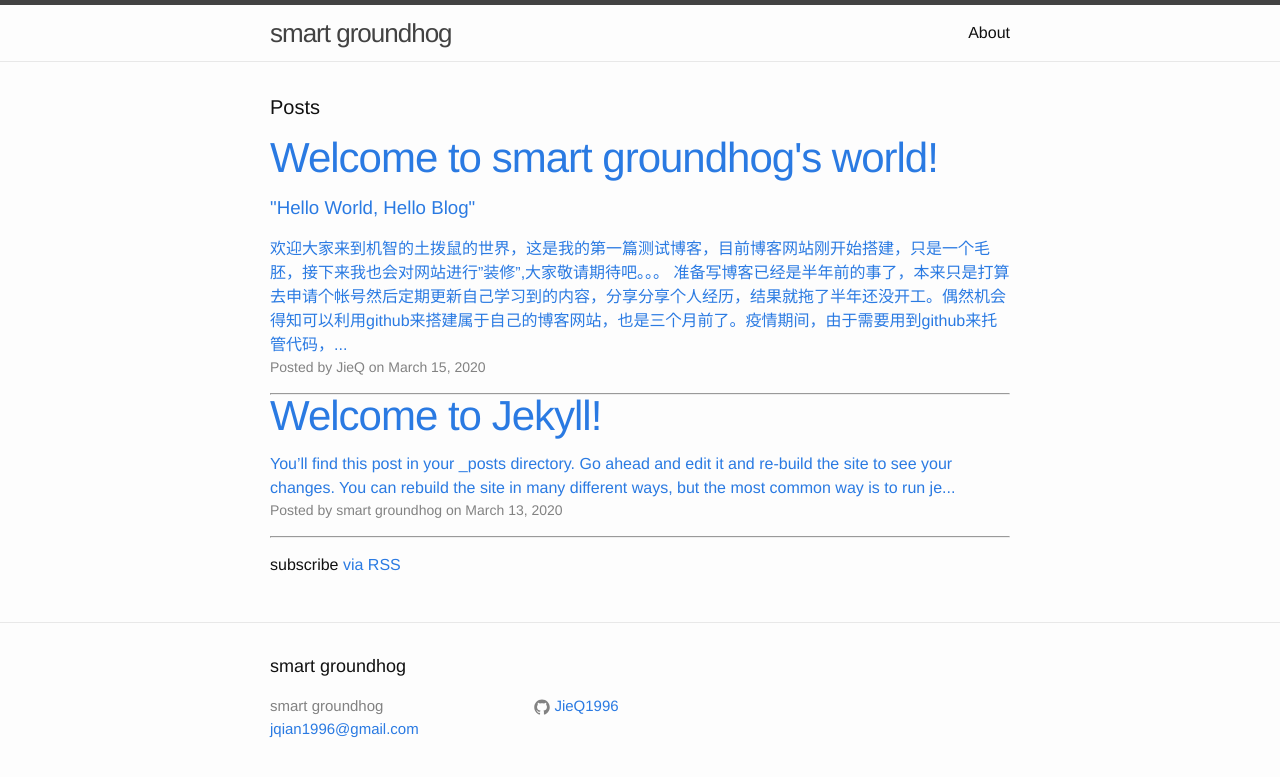
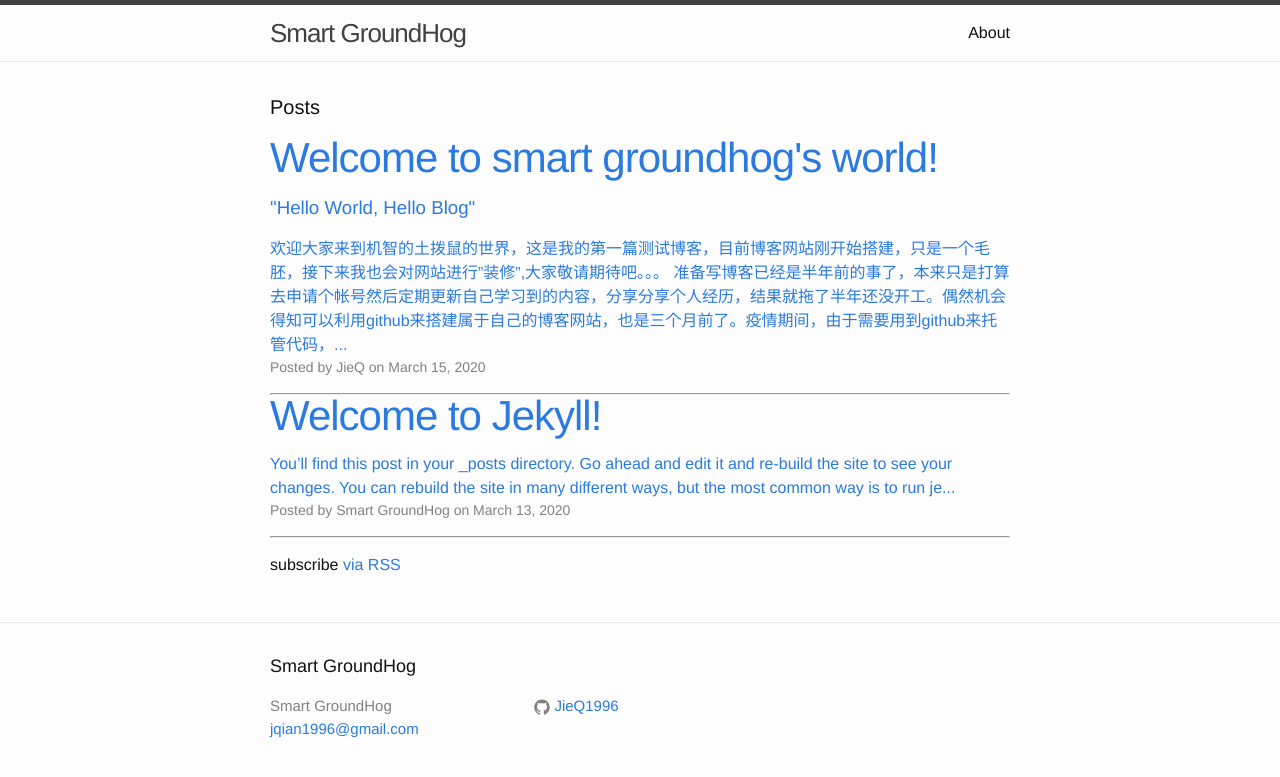
Before and after one commit to JieQ1996/JieQ.github.io, a Jekyll site: the page built from index.html, in a window 1280 px wide. Shown: the top 777 px of the page. Built offline with Jekyll 4.4.1, drawn with Linux system fonts in a browser that asks for light colours; some of the changed lines change nothing that is shown.

Commit message:
first update

```diff
--- a/_config.yml
+++ b/_config.yml
@@ -6,10 +6,10 @@
 # 'jekyll serve'. If you change this file, please restart the server process.
 
 # Site settings
-title: smart groundhog
-#header-img: img/home-bg.jpg
+title: Smart GroundHog
+header-img: img/home-bg.jpg
 email: jqian1996@gmail.com
-#baseurl: "/SmartGroungHog" # the subpath of your site, e.g. /blog
+baseurl: "/SmartGroungHog" # the subpath of your site, e.g. /blog
 #url: "http://smartgroundhog.cn" # the base hostname & protocol for your site
 github_username:  JieQ1996
 #theme: jekyll-theme-architect
```
Also changed, not shown: 5 other files.
